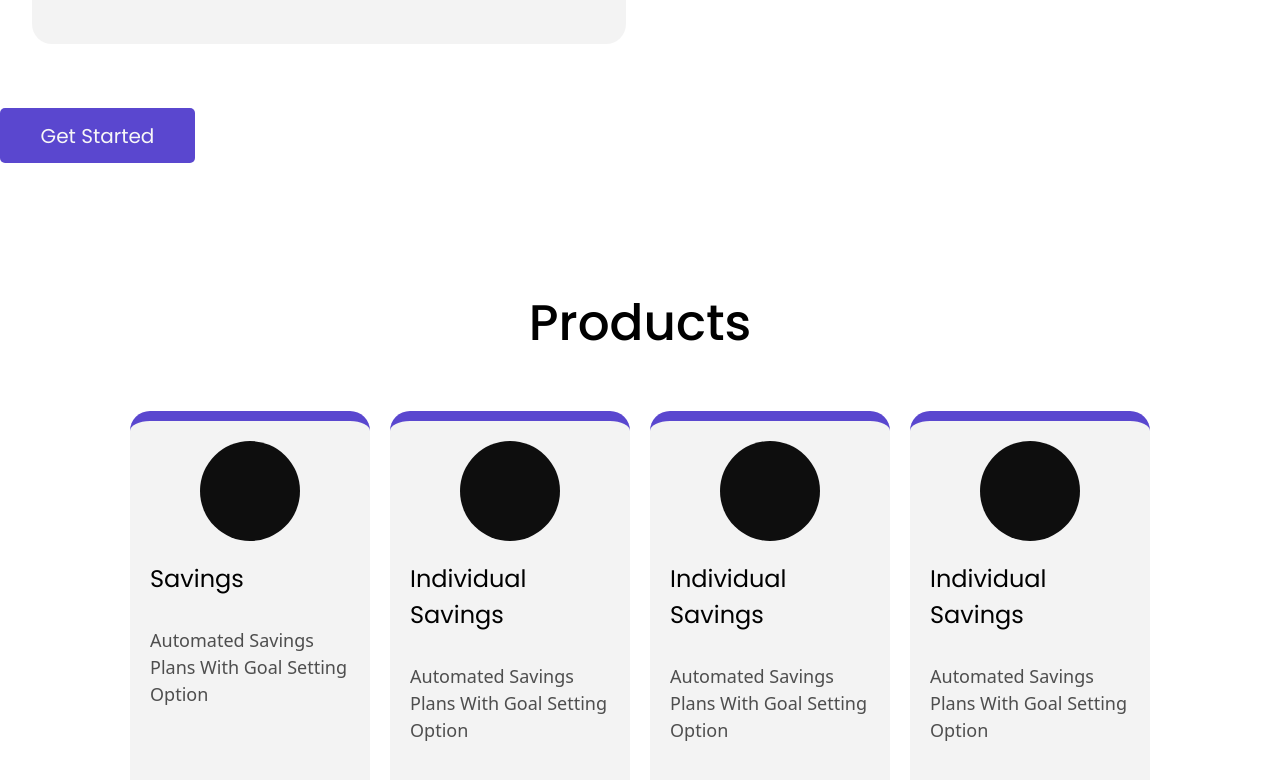
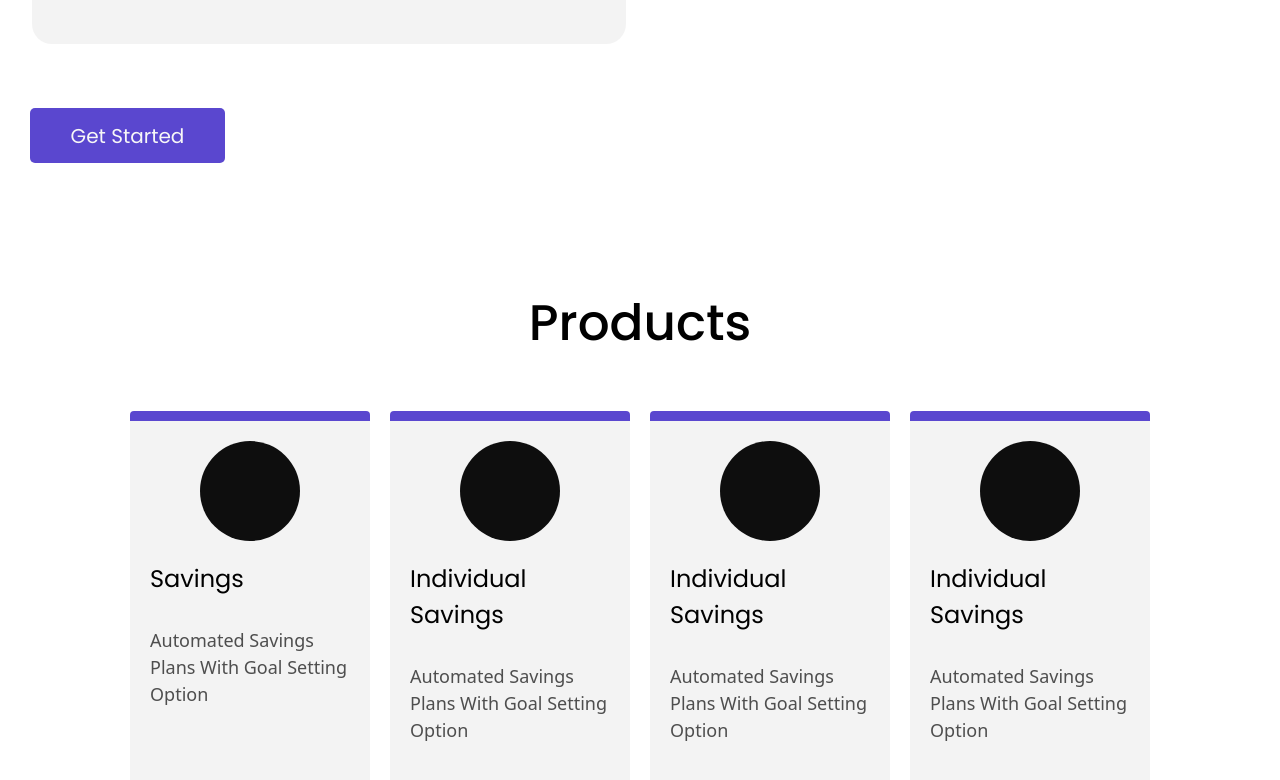
Before and after one commit to AJOVAULT-org/ajoVault-frontend, a React (Vite) app: page / in a window 1280 px wide. Shown: the part 724-1504 px from the top of the page. Built offline with nearby package versions, Linux system fonts and the light colour scheme.

Commit message:
UPDATE : PRODUCTS

```diff
--- a/src/components/web-site/IsHome.jsx
+++ b/src/components/web-site/IsHome.jsx
@@ -17,8 +17,6 @@ function IsHome() {
             </div>
 
             <div className="img-side">
-
-                {/* {heroIMg} */}
             </div>
         </div>
     <GetStartedBtn />
--- a/src/styles/Website/website.css
+++ b/src/styles/Website/website.css
@@ -93,6 +93,10 @@
     background-repeat: no-repeat;
     background-size: cover;
 }
+.isHome .getStarted
+{
+    margin-left: 30px;
+}
 /* products section */
 .products-section
 {
@@ -129,7 +133,7 @@
     padding: 20px;
     gap: 20px;
     background: #d7d7d750;
-    border-radius: 20px;
+    border-radius: 4px;
     border-top:  10px solid rgba(90, 71, 207, 1);
 }
 .icon{
@@ -148,7 +152,6 @@
 {
     font-size: 18px;
     margin-top: 30px;
-
     text-transform: capitalize;
     color: #0e0e0eb8;
 }
```
